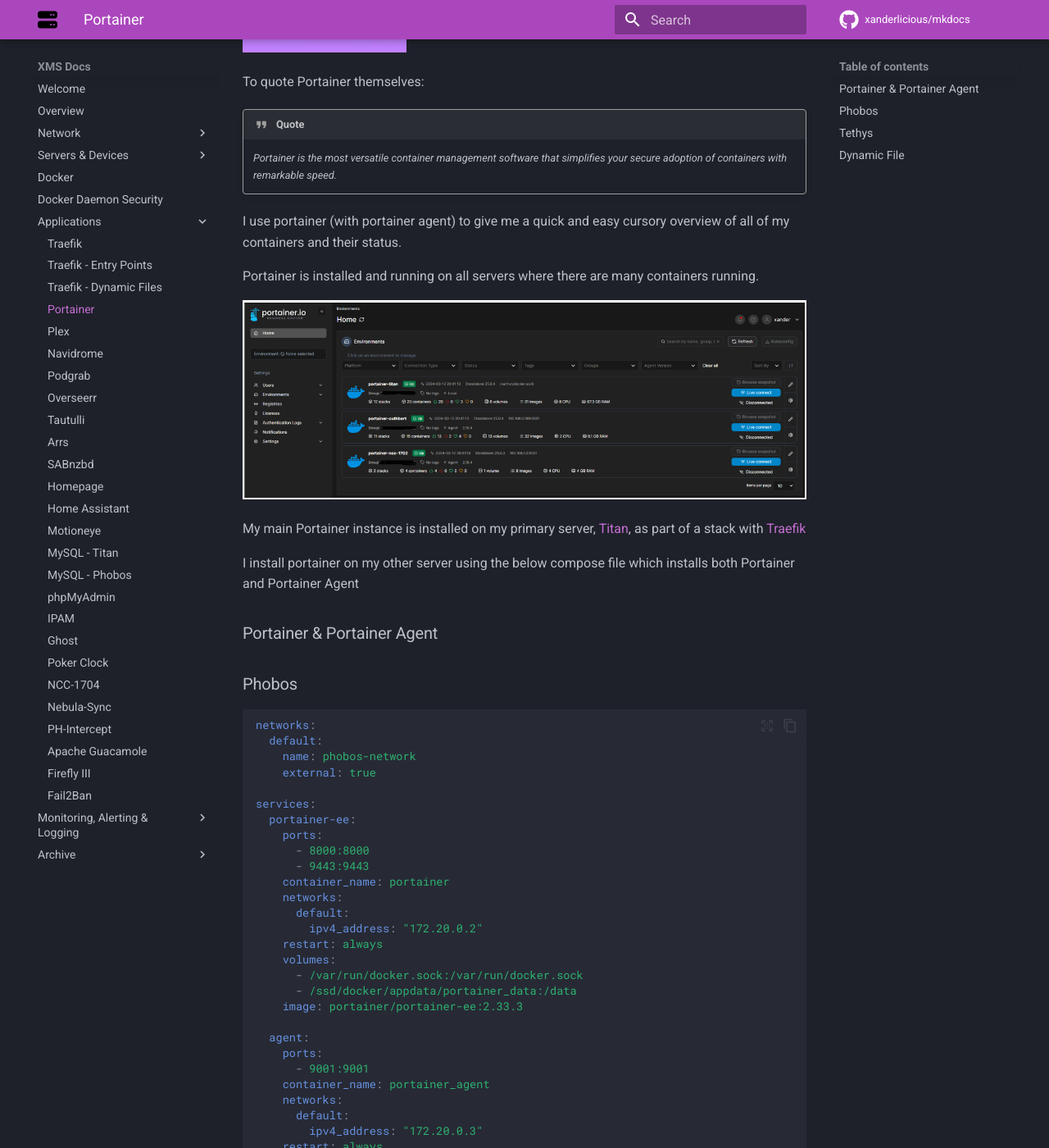
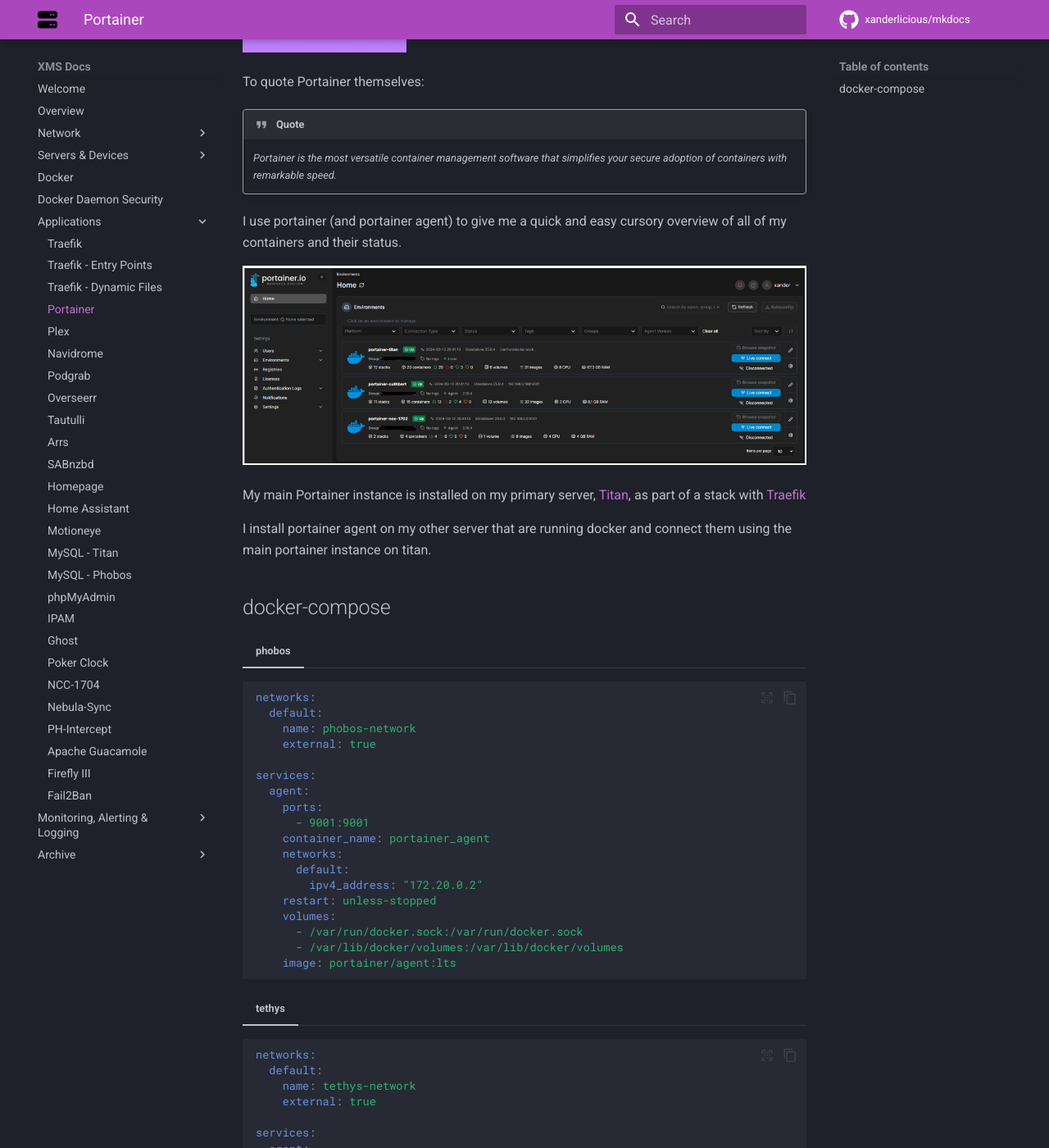
Before and after one commit to Xanderlicious/mkdocs, an MkDocs documentation site: the page built from docs/portainer.md, in a window 1280 px wide and 1400 px high, scrolled down 356 px. Shown: the whole window at 82% size. Built offline with MkDocs 1.6.1 and Material for MkDocs 9.7.7, drawn with Linux system fonts in a browser that asks for light colours; comment, search, counter and statistics services are not loaded; some of the changed text lies outside the part shown.

Commit message:
updated the portainer page

````diff
--- a/docs/portainer.md
+++ b/docs/portainer.md
@@ -1,23 +1,23 @@
+# Portainer
 
-![](images/portainer_new_logo.jpg)
+![portainer-logo](images/portainer_new_logo.jpg)
 
 To quote Portainer themselves:
 
 !!! quote
     *Portainer is the most versatile container management software that simplifies your secure adoption of containers with remarkable speed.*
 
-I use portainer (with portainer agent) to give me a quick and easy cursory overview of all of my containers and their status.
+I use portainer (and portainer agent) to give me a quick and easy cursory overview of all of my containers and their status.
 
-Portainer is installed and running on all servers where there are many containers running.
-
-![](<images/Portainer Envs.png>)
+![portainer-screenshot](<images/Portainer Envs.png>)
 
 My main Portainer instance is installed on my primary server, [Titan](https://docs.xmsystems.co.uk/titan), as part of a stack with [Traefik](https://docs.xmsystems.co.uk/traefik/)
 
-I install portainer on my other server using the below compose file which installs both Portainer and Portainer Agent
+I install portainer agent on my other server that are running docker and connect them using the main portainer instance on titan.
 
-### Portainer & Portainer Agent
-### Phobos
+## docker-compose
+
+=== "phobos"
 
 ``` yaml
 networks:
@@ -26,35 +26,21 @@
     external: true
 
 services:
-  portainer-ee:
-    ports:
-      - 8000:8000
-      - 9443:9443
-    container_name: portainer
-    networks:
-      default:
-        ipv4_address: "172.20.0.2"
-    restart: always
-    volumes:
-      - /var/run/docker.sock:/var/run/docker.sock
-      - /ssd/docker/appdata/portainer_data:/data
-    image: portainer/portainer-ee:2.33.3
-
   agent:
     ports:
       - 9001:9001
     container_name: portainer_agent
     networks:
       default:
-        ipv4_address: "172.20.0.3"
-    restart: always
+        ipv4_address: "172.20.0.2"
+    restart: unless-stopped
     volumes:
       - /var/run/docker.sock:/var/run/docker.sock
       - /var/lib/docker/volumes:/var/lib/docker/volumes
-    image: portainer/agent:2.33.3
+    image: portainer/agent:lts
 ```
 
-### Tethys
+=== "tethys"
 
 ```yaml
 networks:
@@ -63,35 +49,39 @@
     external: true
 
 services:
-  portainer-ee:
-    ports:
-      - 9443:9443
-    container_name: portainer_CMK
-    networks:
-      default:
-        ipv4_address: "172.21.0.2"
-    restart: always
-    volumes:
-      - /var/run/docker.sock:/var/run/docker.sock
-      - /home/xander/docker/appdata/portainer_data:/data
-    image: portainer/portainer-ee:2.33.3
-
   agent:
     ports:
       - 9001:9001
     container_name: portainer_agent
     networks:
       default:
-        ipv4_address: "172.21.0.3"
-    restart: always
+        ipv4_address: "172.21.0.2"
+    restart: unless-stopped
     volumes:
       - /var/run/docker.sock:/var/run/docker.sock
       - /var/lib/docker/volumes:/var/lib/docker/volumes
-    image: portainer/agent:2.33.3
+    image: portainer/agent:lts
 ```
 
-### Dynamic File
+=== "ncc-1702"
 
-Even though I can reach the portainer environment for Phobos and Tethys through Titan, I have still setup their own individual domain names.
+```yaml
+networks:
+  default:
+    name: pihole1-network
+    external: true
 
-This requires the setup of a dynamic file which is detailed [here](https://docs.xmsystems.co.uk/dynamic/#portainer-phobos) for Phobos and [here](https://docs.xmsystems.co.uk/dynamic/#portainer-tethys) for Tethys
+services:
+  agent:
+    ports:
+      - 9001:9001
+    container_name: portainer_agent
+    networks:
+      default:
+        ipv4_address: "172.22.0.2"
+    restart: unless-stopped
+    volumes:
+      - /var/run/docker.sock:/var/run/docker.sock
+      - /var/lib/docker/volumes:/var/lib/docker/volumes
+    image: portainer/agent:lts
+```
````
